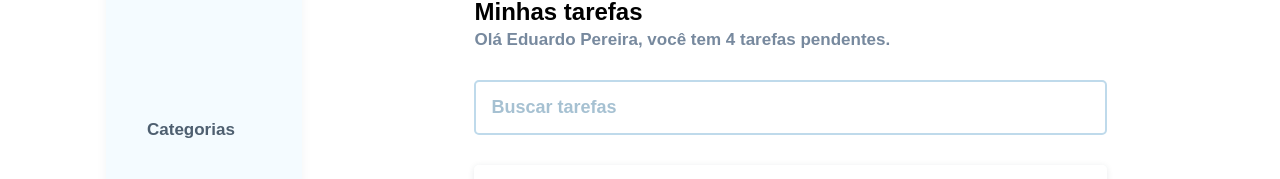
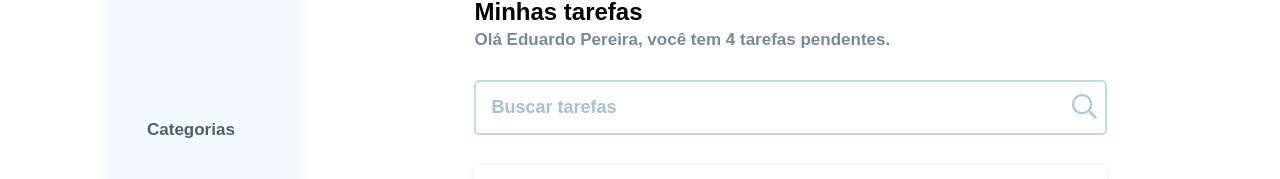
Before and after one commit to LipeSou/taskFacilita, a Vue app: page /dashboard in a window 1280 px wide. Shown: the part 203-382 px from the top of the page. Built offline with nearby package versions, Linux system fonts and the light colour scheme; a web font is replaced by a local one.

Commit message:
feat: input icon

```diff
--- /dev/null
+++ b/src/assets/images/SearchIcon.vue
@@ -0,0 +1,15 @@
+<template>
+  <svg width="25" height="25" viewBox="0 0 25 25" fill="none" xmlns="http://www.w3.org/2000/svg">
+    <g clip-path="url(#clip0_208_208)">
+      <path
+        d="M24.8291 22.8955L18.9014 16.9678C18.7891 16.8555 18.6426 16.7969 18.4863 16.7969H17.8418C19.3799 15.0146 20.3125 12.6953 20.3125 10.1562C20.3125 4.5459 15.7666 0 10.1562 0C4.5459 0 0 4.5459 0 10.1562C0 15.7666 4.5459 20.3125 10.1562 20.3125C12.6953 20.3125 15.0146 19.3799 16.7969 17.8418V18.4863C16.7969 18.6426 16.8604 18.7891 16.9678 18.9014L22.8955 24.8291C23.125 25.0586 23.4961 25.0586 23.7256 24.8291L24.8291 23.7256C25.0586 23.4961 25.0586 23.125 24.8291 22.8955ZM10.1562 17.9688C5.83984 17.9688 2.34375 14.4727 2.34375 10.1562C2.34375 5.83984 5.83984 2.34375 10.1562 2.34375C14.4727 2.34375 17.9688 5.83984 17.9688 10.1562C17.9688 14.4727 14.4727 17.9688 10.1562 17.9688Z"
+        fill="#AECBDE"
+      />
+    </g>
+    <defs>
+      <clipPath id="clip0_208_208">
+        <rect width="25" height="25" fill="white" />
+      </clipPath>
+    </defs>
+  </svg>
+</template>
--- a/src/components/common/inputFacilita.vue
+++ b/src/components/common/inputFacilita.vue
@@ -1,4 +1,5 @@
 <script setup lang="ts">
+import SearchIcon from '@/assets/images/SearchIcon.vue'
 import { defineEmits } from 'vue'
 
 const { modelValue, placeholder, type, label, isSeachComponent } = defineProps({
@@ -41,11 +42,15 @@ function updateValue(event: any) {
       @input="updateValue"
       :placeholder="placeholder"
     />
+    <i v-if="isSeachComponent" class="icon-lupa">
+      <SearchIcon />
+    </i>
   </div>
 </template>
 
 <style scoped lang="stylus">
 .input-container
+  position: relative
   display: flex
   flex-direction: column
 
@@ -57,12 +62,19 @@ function updateValue(event: any) {
 
 .input
   height: 55px
-  padding: 15px
+  padding: 15px 40px 15px 15px
   border-radius: 5px
   border: 2px solid #BFDAEB
   font-size: 18px
   &:hover, &:focus
     border: 2px solid $primary-color
+
+.icon-lupa
+  position: absolute
+  right: 10px
+  top: 14px
+  font-size: 20px
+  color: #A6C1D2
 
 .is-search-background
   background: none
```
